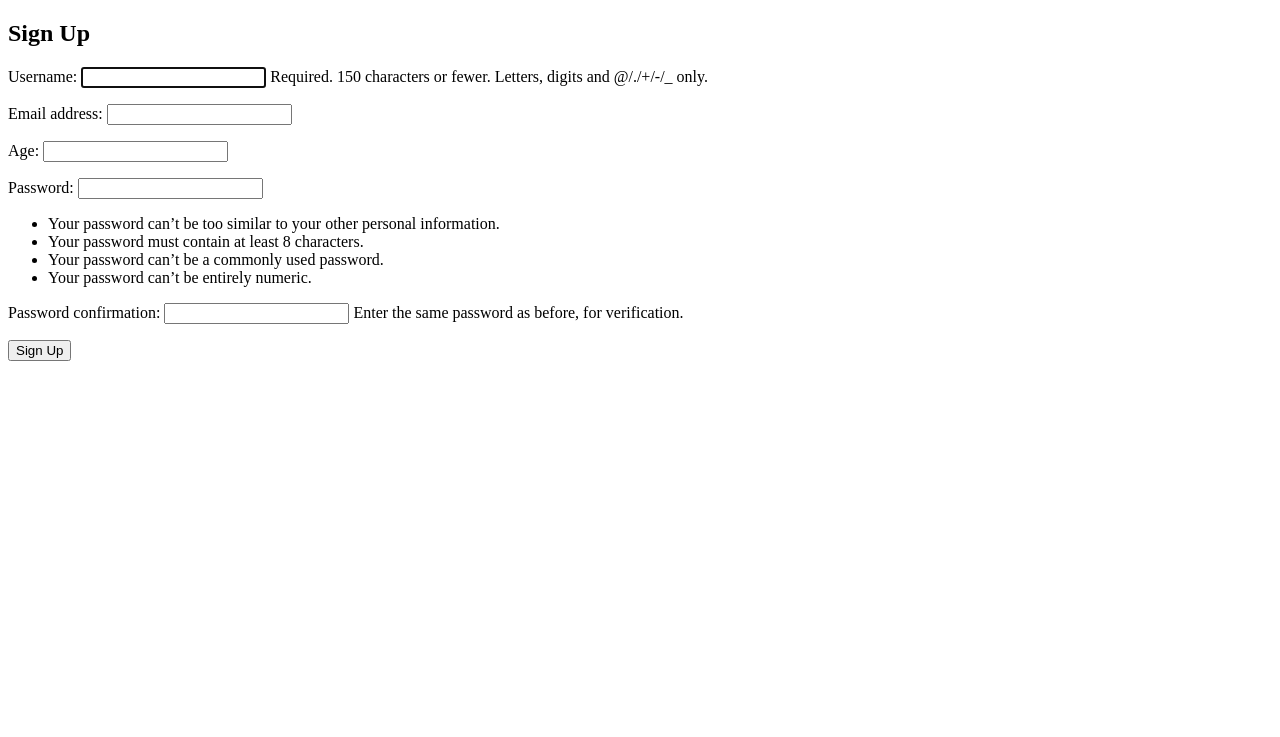
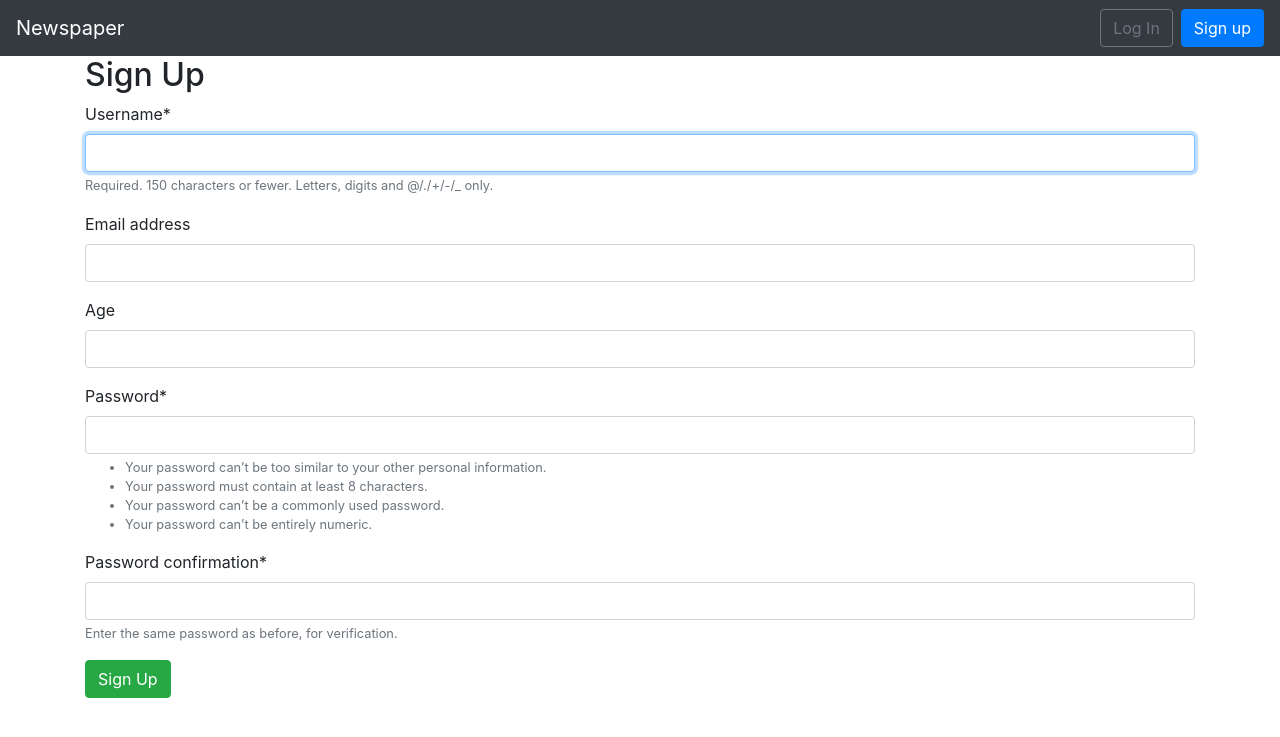
Before and after one commit to leomuko/django_newsapp, a Django app: page /accounts/signup/ in a window 1280 px wide. Shown: the top 737 px of the page. Run offline with Django 3.2, Linux system fonts and the light colour scheme; some libraries are stand-ins or nearby versions.

Commit message:
Add Bootstrap and Django Crispy forms

```diff
--- a/config/settings.py
+++ b/config/settings.py
@@ -37,6 +37,9 @@ INSTALLED_APPS = [
     'django.contrib.sessions',
     'django.contrib.messages',
     'django.contrib.staticfiles',
+    # Third Party
+    'crispy_forms',
+    # Local
     'accounts',
     'pages',
 ]
@@ -124,3 +127,4 @@ STATIC_URL = '/static/'
 AUTH_USER_MODEL = 'accounts.CustomUser'
 LOGIN_REDIRECT_URL = 'home'
 LOGOUT_REDIRECT_URL = 'home'
+CRISPY_TEMPLATE_PACK = 'bootstrap4'
--- a/config/urls.py
+++ b/config/urls.py
@@ -15,12 +15,11 @@ Including another URLconf
 """
 from django.contrib import admin
 from django.urls import path, include
-from django.views.generic.base import TemplateView
 
 
 urlpatterns = [
     path('admin/', admin.site.urls),
     path('accounts/', include('accounts.urls')),
     path('accounts/', include('django.contrib.auth.urls')),
-    path('', TemplateView.as_view(template_name='home.html'), name = 'home'),
+    path('',  include('pages.urls')),
 ]
--- a/templates/base.html
+++ b/templates/base.html
@@ -4,13 +4,64 @@
 <head>
     <meta charset="utf-8">
     <title>{% block title %}Newspaper App{% endblock title %}</title>
+    <meta name="viewport" content="width=device-width, initial-scale=1, shrink-to-fit=no">
+    <!-- Bootstrap CSS -->
+    <link rel="stylesheet" href="https://cdn.jsdelivr.net/npm/bootstrap@4.5.3/dist/css/bootstrap.min.css"
+        integrity="sha384-TX8t27EcRE3e/ihU7zmQxVncDAy5uIKz4rEkgIXeMed4M0jlfIDPvg6uqKI2xXr2" crossorigin="anonymous">
 </head>
 
 <body>
+
+    <nav class="navbar navbar-expand-lg navbar-dark bg-dark">
+        <a class="navbar-brand" href="{% url 'home' %}">Newspaper</a>
+        <button class="navbar-toggler" type="button" data-toggle="collapse" data-target="#navbarSupportedContent"
+            aria-controls="navbarSupportedContent" aria-expanded="false" aria-label="Toggle navigation">
+            <span class="navbar-toggler-icon"></span>
+        </button>
+        <div class="collapse navbar-collapse" id="navbarSupportedContent">
+            {% if user.is_authenticated %}
+            <ul class="navbar-nav ml-auto">
+                <li class="nav-item">
+                    <a class="nav-link dropdown-toggle" href="#" id="navbarDropdown" role="button"
+                        data-toggle="dropdown" aria-haspopup="true" aria-expanded="false">
+                        {{ user.username }}
+                    </a>
+                    <div class="dropdown-menu dropdown-menu-lg-right" aria-labelledby="navbarDropdown">
+                        <a class="dropdown-item" href="{% url 'password_change'%}">Change password</a>
+                        <div class="dropdown-divider"></div>
+                        <a class="dropdown-item" href="{% url 'logout' %}">
+                            Log Out</a>
+                    </div>
+                </li>
+            </ul>
+            {% else %}
+            <form class="form-inline ml-auto">
+                <a href="{% url 'login' %}" class="btn btn-outline-secondary">
+                    Log In</a>
+                <a href="{% url 'signup' %}" class="btn btn-primary ml-2">
+                    Sign up</a>
+            </form>
+            {% endif %}
+        </div>
+    </nav>
     <main>
-        {% block content %}
-        {% endblock content %}
+        <div class="container">
+            {% block content %}
+            {% endblock content %}
+        </div>
     </main>
+    <!-- Optional JavaScript -->
+    <!-- jQuery first, then Popper.js, then Bootstrap JS -->
+    <script src="https://code.jquery.com/jquery-3.5.1.slim.min.js"
+        integrity="sha384-DfXdz2htPH0lsSSs5nCTpuj/zy4C+OGpamoFVy38MVBnE+IbbVYUew+OrCXaRkfj"
+        crossorigin="anonymous"></script>
+    <script src="https://cdn.jsdelivr.net/npm/popper.js@1.16.1/dist/umd/popper.min.js"
+        integrity="sha384-9/reFTGAW83EW2RDu2S0VKaIzap3H66lZH81PoYlFhbGU+6BZp6G7niu735Sk7lN"
+        crossorigin="anonymous"></script>
+    <script src="https://cdn.jsdelivr.net/npm/bootstrap@4.5.3/dist/js/bootstrap.min.js"
+        integrity="sha384-w1Q4orYjBQndcko6MimVbzY0tgp4pWB4lZ7lr30WKz0vr/aWKhXdBNmNb5D92v7s"
+        crossorigin="anonymous"></script>
+
 </body>
 
 </html>
--- a/templates/registration/login.html
+++ b/templates/registration/login.html
@@ -9,6 +9,6 @@
     <form method="post">
         {% csrf_token %}
         {{ form.as_p }}
-        <button type="submit">Log In</button>
+        <button class="btn btn-success ml-2" type="submit">Log In</button>
     </form>
 {% endblock content %}
--- a/templates/registration/signup.html
+++ b/templates/registration/signup.html
@@ -1,4 +1,5 @@
 {% extends 'base.html' %}
+{% load crispy_forms_tags %}
 
 {% block title %}
     Sign Up
@@ -7,7 +8,7 @@
     <h2>Sign Up</h2>
     <form method="post">
         {% csrf_token %}
-        {{ form.as_p }}
-        <button type="submit">Sign Up</button>
+        {{ form|crispy }}
+        <button class="btn btn-success" type="submit">Sign Up</button>
     </form>
 {% endblock content %}
```
Also changed, not shown: db.sqlite3, 2 other files.
